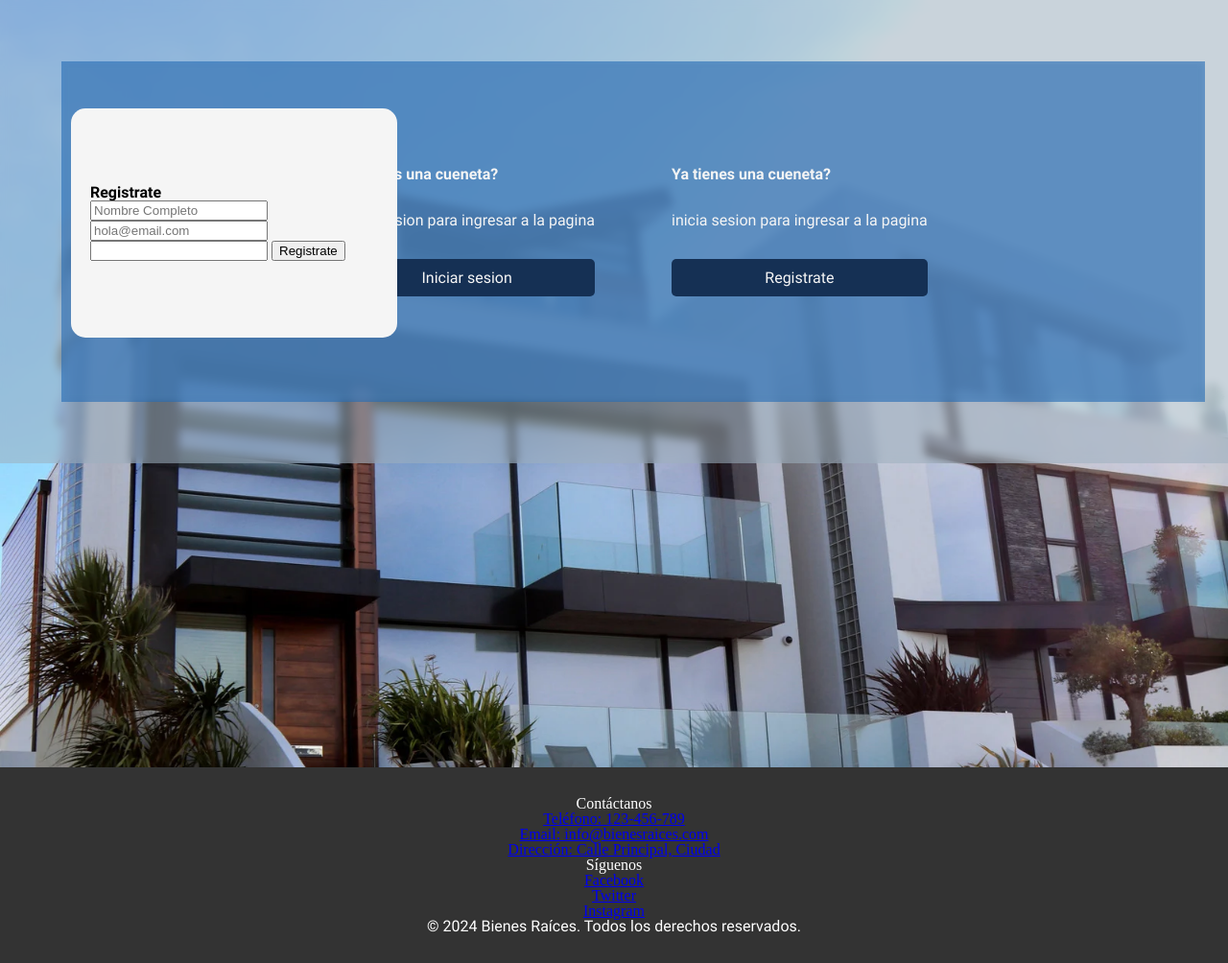
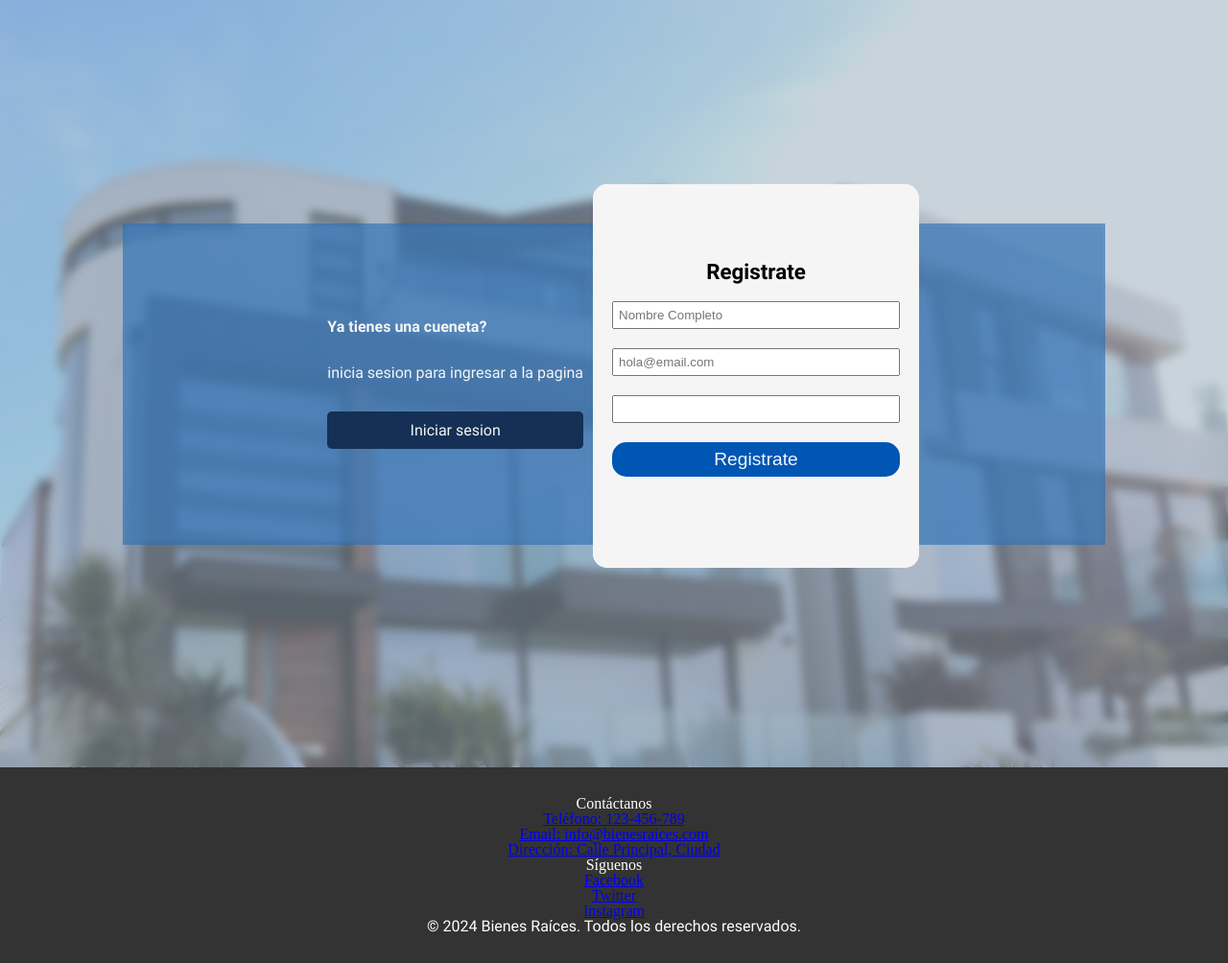
Before and after one commit to daviddiazm/Finca-Raiz, a PHP site: page /pages/loginSingUp.php in a window 1280 px wide. Shown: the whole page at 96% size. Run offline with PHP 8.4, Linux system fonts and the light colour scheme.

Commit message:
login y register practimanten terminado

```diff
--- a/pages/loginSingUp.php
+++ b/pages/loginSingUp.php
@@ -8,15 +8,15 @@
         <section class="box__back-login">
           <h3>Ya tienes una cueneta?</h3>
           <p>inicia sesion para ingresar a la pagina</p>
-          <button class="box__back-login--btn">
+          <button class="box__back-login--btn" onclick="login()">
             Iniciar sesion
           </button>
         </section>
 
         <section class="box__back-register">
           <h3>Ya tienes una cueneta?</h3>
-          <p>inicia sesion para ingresar a la pagina</p>
-          <button class="box__back-register--btn">
+          <p>Registrate para ingresar a la pagina</p>
+          <button class="box__back-register--btn" onclick="register()">
             Registrate
           </button>
         </section>
@@ -27,7 +27,7 @@
           <h3>Iniciar sesion</h3>
           <input type="email" name="loginEmail" id="" placeholder="hola@email.com">
           <input type="password" name="loginPass" id="">
-          <input type="submit" value="Iniciar sesion">
+          <input type="submit" value="Iniciar sesion" class="container__login-register--sub">
         </form>
 
         <form action="./loginSingUp.php" method="post" class="form__register">
@@ -35,13 +35,33 @@
           <input type="text" name="registerName" id="" placeholder="Nombre Completo">
           <input type="email" name="registerEmail" id="" placeholder="hola@email.com">
           <input type="password" name="registerPass" id="">
-          <input type="submit" value="Registrate">
+          <input type="submit" value="Registrate" class="container__login-register--sub">
         </form>
       </section>
     </div>
   </main>
+  <?php include("../components/footer.php") ?>
 
-  <?php include("../components/footer.php") ?>
+  <script>
+    var conenedor_login_register = document.querySelector("container__login-register")
+    var formulario__login = document.querySelector(".form__login")
+    var formulario__register = document.querySelector(".form__register")
+    var caja_trasera_login = document.querySelector("box__back-login")
+    var caja_trasera_register = document.querySelector("box__back-register")
+
+    function login() {
+      formulario__register.style.visibility = "hidden";
+      formulario__login.style.visibility = "visible"
+      formulario__login.style.right = "100%"
+    }
+
+
+    function register() {
+      formulario__login.style.visibility = "hidden"
+      formulario__register.style.visibility = "visible"
+      formulario__register.style.left = "10%"
+    }
+  </script>
 </body>
 
 </html>
--- a/styles/style.css
+++ b/styles/style.css
@@ -4,6 +4,7 @@
   --azul-hielo: #f0f8ff;
   --blanco-humo: #f5f5f5;
   --azul-oscuro: #153054;
+  --azul-rey: #0056b3;
   --color-secundario: #00ff00;
 }
 
@@ -183,6 +184,11 @@ button:active {
   background-color: #012345;
 }
 
+button a {
+  text-decoration: none;
+  color: inherit;
+}
+
 @font-face {
   font-family: "Roboto";
   src: url('/assets/fonts/Roboto-Regular.ttf') format('truetype');
@@ -239,6 +245,8 @@ button:active {
 /* footer */
 
 .footer {
+  /* position: relative; */
+  /* z-index: 5; */
   background-color: #333;
   color: #fff;
   padding: 30px 0;
@@ -575,19 +583,26 @@ button:active {
 }
 
 .main__login-blur {
-  padding: 5vw;
+  height: 100vh;
+  /* padding: 0px 5vw; */
+  padding: 0px auto;
   background-color: rgba(159, 176, 190, 0.557);
   backdrop-filter: blur(5px);
   position: relative;
+  display: flex;
+  justify-content: center;
+  align-items: center;
+  flex-direction: column;
 }
 
 .box__back {
-  width: 100%;
-  padding: 10px 20px;
+  width: 80%;
+  /* padding: 10px 20px; */
   display: flex;
   justify-content: center;
   background-color: #0057b378;
   backdrop-filter: blur(3px);
+
 }
 
 .box__back section {
@@ -605,14 +620,64 @@ button:active {
   width: 100%;
   max-width: 300px;
   position: relative;
-  top: -187px;
-  left: 10px;
+  bottom: 22%;
+  left: 10%;
+  transition: all 1s ease;
 }
 
 .container__login-register form {
+  height: 30vh;
+  display: flex;
+  flex-direction: column;
+  gap: 20px;
   width: 100%;
   padding: 80px 20px;
   position: absolute;
   background-color: var(--blanco-humo);
   border-radius: 15px;
 }
+
+.container__login-register form h3 {
+  font-size: 1.4rem;
+  text-align: center;
+}
+
+.container__login-register form input {
+  padding: 5px;
+}
+
+.container__login-register--sub {
+  padding: 5px;
+  background-color: var(--azul-rey);
+  color: var(--azul-hielo);
+  font-size: 1.2rem;
+  border-color: transparent;
+  border-radius: 15px;
+  cursor: pointer;
+}
+
+.form__login {}
+
+.form__register {
+  /* visibility: hidden; */
+}
+
+
+
+@media screen and (max-width: 850px) {
+  .main__login {}
+
+  .box__back {
+    max-width: 350px;
+    height: 300px;
+    flex-direction: column;
+    margin: auto;
+  }
+
+  .box__back section {
+    margin: 0px;
+    position: absolute;
+  }
+
+
+}
```
